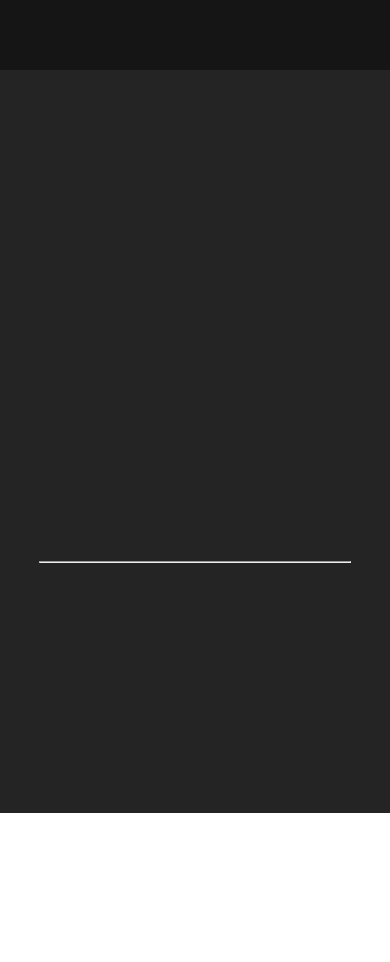
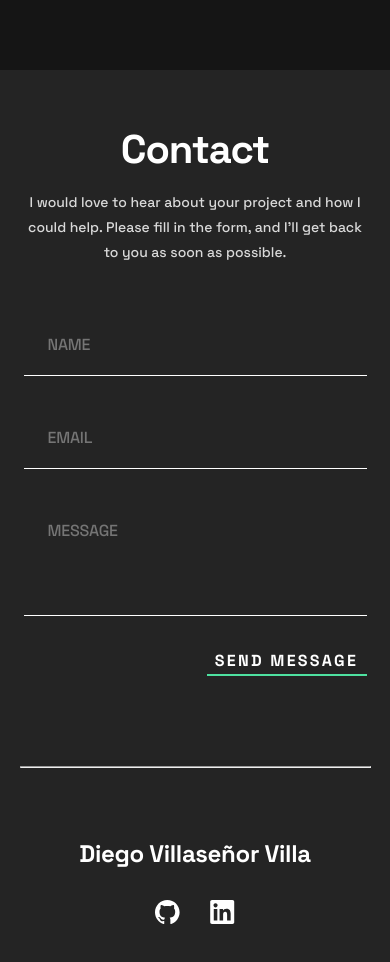
Before and after one commit to DiegoVillasenorVilla/personal_portfolio, a React (Vite) app: page / in a window 390 px wide. Shown: the part 3660-4622 px from the top of the page. Before the commit the page ends 4473 px from the top, so only its background shows below. Built offline with nearby package versions, Linux system fonts and the light colour scheme.

Commit message:
responsive desing added to contact, footer and form

```diff
--- a/src/components/contact/Contact.css
+++ b/src/components/contact/Contact.css
@@ -33,3 +33,43 @@
   line-height: 28px;
   color: #d9d9d9;
 }
+
+@media (min-width: 360px) and (max-width: 460px) {
+  .contact-main_container {
+    flex-direction: column;
+    align-items: center;
+    gap: 50px;
+  }
+
+  .contact-left_container > p {
+    text-align: center;
+    font-size: 40px;
+    line-height: 40px;
+    letter-spacing: -1.13636px;
+  }
+
+  .contact-left_container span {
+    font-size: 14px;
+    line-height: 25px;
+    text-align: center;
+  }
+}
+
+@media (min-width: 768px) and (max-width: 1000px) {
+  .contact-main_container {
+    flex-direction: column;
+    align-items: center;
+    gap: 100px;
+  }
+
+  .contact-left_container > p {
+    font-size: 72px;
+    line-height: 72px;
+    letter-spacing: -2.04545px;
+    text-align: center;
+  }
+
+  .contact-left_container span {
+    text-align: center;
+  }
+}
--- a/src/components/footer/Footer.css
+++ b/src/components/footer/Footer.css
@@ -34,3 +34,45 @@
   display: flex;
   gap: 30px;
 }
+
+@media (min-width: 360px) and (max-width: 460px) {
+  .horizontal-line {
+    width: 90%;
+    margin-top: 90px;
+    margin-bottom: 70px;
+  }
+
+  .main-footer_container {
+    flex-direction: column;
+    gap: 30px;
+  }
+
+  .main-footer_container > h1 {
+    font-size: 24px;
+    line-height: 32px;
+    letter-spacing: -0.333333px;
+    text-align: center;
+  }
+
+  .icons-footer_container {
+    justify-content: center;
+    height: 90px;
+  }
+}
+
+@media (min-width: 768px) and (max-width: 1000px) {
+  .horizontal-line {
+    width: 90%;
+    margin-top: 90px;
+    margin-bottom: 70px;
+  }
+
+  .main-footer_container {
+    gap: 60px;
+  }
+
+  .icons-footer_container {
+    justify-content:flex-end;
+    height: 90px;
+  }
+}
--- a/src/components/form/Form.css
+++ b/src/components/form/Form.css
@@ -51,3 +51,21 @@
   letter-spacing: -0.166667px;
   color: #ff6f5b;
 }
+
+@media (min-width: 360px) and (max-width: 460px) {
+  .form-main_container {
+    align-items: center;
+    text-align: center;
+  }
+
+  .input-textarea {
+    padding-bottom: 71px;
+  }
+}
+
+@media (min-width: 768px) and (max-width: 1000px) {
+  .form-main_container {
+    align-items: center;
+    text-align: center;
+  }
+}
```
